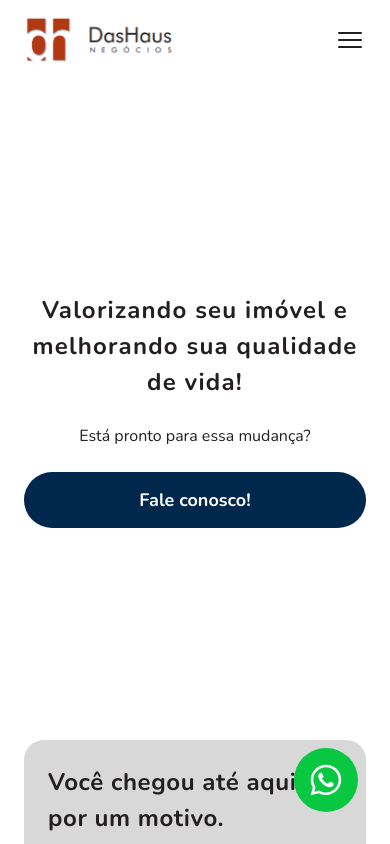
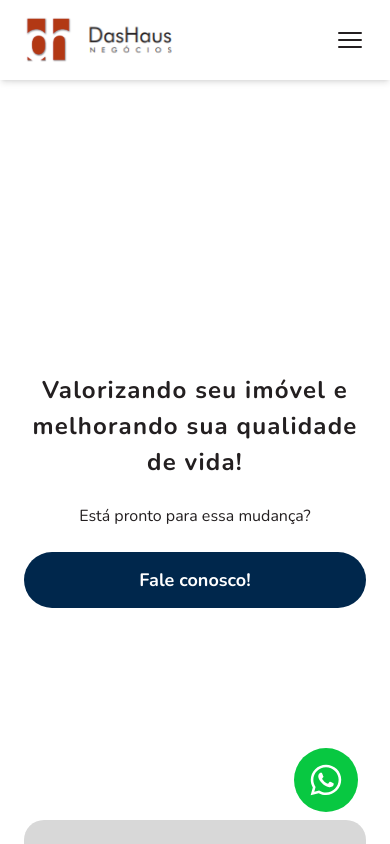
Before and after one commit to ccarlaa/DasHaus, a React (Vite) app in the folder dashous/: page / in a window 390 px wide. Shown: the top 844 px of the page. Built offline with nearby package versions, Linux system fonts and the light colour scheme.

Commit message:
fix header

```diff
--- a/dashous/src/App.jsx
+++ b/dashous/src/App.jsx
@@ -10,8 +10,9 @@ import WhatsApp from "./assets/whatsapp.svg"
 
 const App = () => {
   return (
-    <div className="flex flex-col gap-20 overflow-hidden">
+    <div className="flex flex-col overflow-hidden">
       <Header />
+      <main className="flex flex-col gap-20 pt-20">
         <Hero />
         <div id="sobre-nos">
           <Proposal />
@@ -29,6 +30,7 @@ const App = () => {
           <Cta />
         </div>
         <Footer />
+      </main>
       <img src={WhatsApp} alt="whatsapp_button" className="size-16 cursor-pointer fixed bottom-8 right-8 hover:opacity-90" />
     </div>
   )
--- a/dashous/src/sections/footer.jsx
+++ b/dashous/src/sections/footer.jsx
@@ -3,10 +3,17 @@ import bgSrc from "../assets/bg.svg";
 import { FaLinkedin, FaInstagram } from 'react-icons/fa';
 
 const Footer = () => {
+  const scrollToTop = () => {
+    window.scrollTo({
+      top: 0,
+      behavior: "smooth",
+    });
+  };
+
   return (
     <footer className="w-full h-auto bg-gray-100 relative overflow-hidden flex items-center justify-center flex-col" style={{ backgroundImage: `url(${bgSrc})`, backgroundRepeat: 'repeat' }}>
             <div className="w-full max-w-[1024px] flex flex-col lg:flex-row justify-between items-center p-6 lg:p-14 gap-10 lg:gap-0">
-                <div className="w-28 lg:w-36">
+                <div className="w-28 lg:w-36 cursor-pointer" onClick={scrollToTop}>
                     <img src={logoSrc} alt="DasHaus Negócios" className="w-full h-auto" />
                 </div>
                 <div className="flex flex-col items-center lg:items-end gap-4">
--- a/dashous/src/sections/header.jsx
+++ b/dashous/src/sections/header.jsx
@@ -4,6 +4,13 @@ import { Bars3Icon, XMarkIcon } from "@heroicons/react/24/outline";
 
 const Header = () => {
     const [isMenuOpen, setIsMenuOpen] = useState(false);
+
+    const scrollToTop = () => {
+        window.scrollTo({
+            top: 0,
+            behavior: "smooth",
+        });
+    };
 
     const menuItems = [
         { label: "Sobre Nós", href: "#sobre-nos" },
@@ -14,9 +21,9 @@ const Header = () => {
     ];
 
     return (
-        <header className="w-full bg-white h-20 flex justify-center px-6 lg:px-0">
+        <header className="w-full bg-white h-20 flex justify-center px-6 lg:px-0 fixed top-0 left-0 right-0 z-50 shadow-md">
             <div className="w-full max-w-[1024px] h-full flex justify-between items-center">
-                <img src={Logo} alt="logo" className="h-12 lg:h-auto" />
+                <img src={Logo} alt="logo" className="h-12 lg:h-auto cursor-pointer" onClick={scrollToTop} />
 
                 {/* Desktop Menu */}
                 <nav className="hidden lg:flex gap-10 items-center">
--- a/dashous/src/sections/hero.jsx
+++ b/dashous/src/sections/hero.jsx
@@ -28,7 +28,7 @@ const Hero = () => {
     }, []);
 
     return (
-        <section ref={sectionRef} className="w-full min-h-[500px] lg:min-h-[753px] bg-white flex justify-center relative px-6 lg:px-0">
+        <section ref={sectionRef} className="w-full min-h-[500px] lg:min-h-[753px] bg-white flex justify-center relative px-6 lg:px-0 mt-40">
             <div className="w-full lg:max-w-[1024px] md:max-w-[500px] flex justify-center flex-col gap-6 lg:gap-10 py-10 lg:py-0">
                 <h1 className={`font-bold text-gray-200  lg:text-left text-center text-lg  md:text-2xl lg:text-5xl w-full lg:w-[680px] tracking-wider lg:tracking-widest transition-all duration-700 ease-out ${
                     isVisible ? 'opacity-100 translate-x-0' : 'opacity-0 -translate-x-10'
```
Lines whose indentation alone changed are shown as unchanged.
